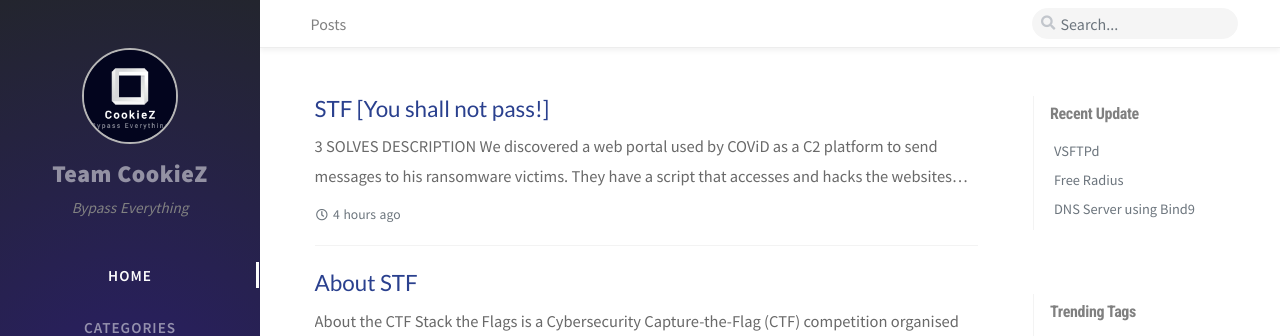
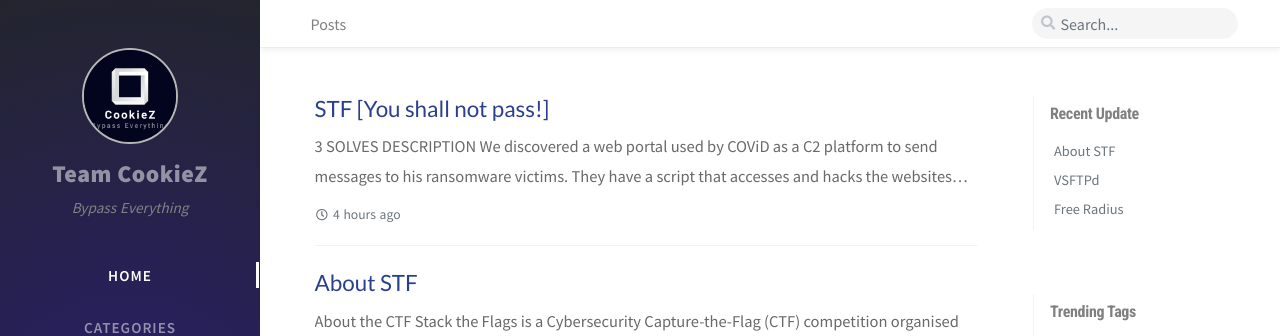
Before and after one commit to TeamCookieZ/TeamCookieZ.github.io, a Jekyll site: the page built from index.html, in a window 1280 px wide. Shown: the top 336 px of the page. Built offline with Jekyll 4.4.1, drawn with Linux system fonts in a browser that asks for light colours; nearby versions of some CDN libraries; the list of posts is cut into pages by our own code; comment, search, counter and statistics services are not loaded.

```diff
--- a/_data/updates.yml
+++ b/_data/updates.yml
@@ -8,6 +8,9 @@
   filename: 'STF-You-shall-not-pass!'
   lastmod: '2020-12-08 02:41:14 +0800'
 -
+  filename: 'About-STF'
+  lastmod: '2020-12-08 04:32:49 +0800'
+-
   filename: 'Layerswitch'
   lastmod: '2020-12-07 08:11:49 -0800'
 -
```
